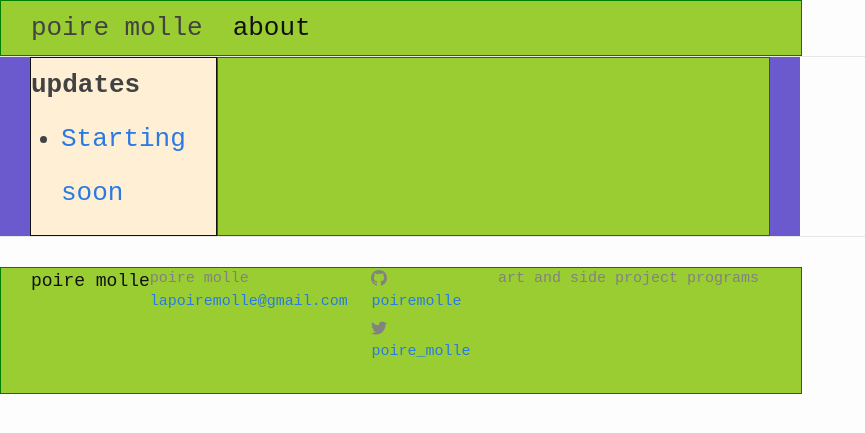
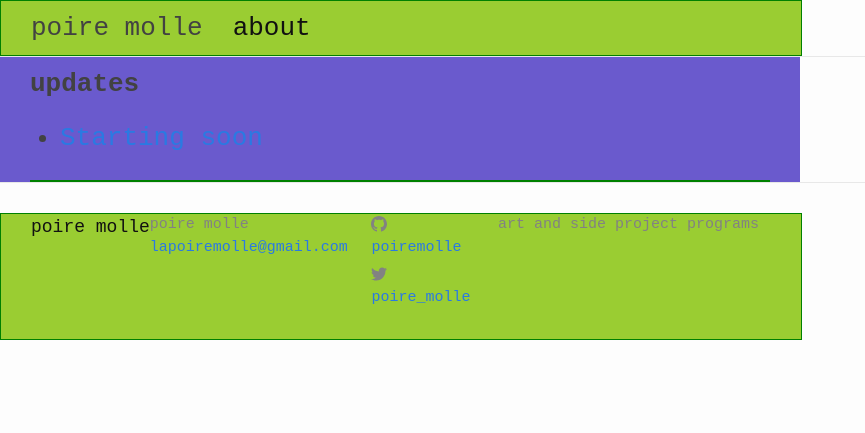
Before and after one commit to poiremolle/blog, a Jekyll site: the page built from index.md, in a window 1280 px wide. Shown: the top 433 px of the page, without its empty margins (0-865 px from the left). Built offline with Jekyll 4.4.1, drawn with Linux system fonts in a browser that asks for light colours.

Commit message:
removing post-list div

```diff
--- a/_includes/post-list.html
+++ b/_includes/post-list.html
@@ -1,4 +1,4 @@
-<div class="post-list">
+<!--<div class="post-list">-->
 {%- if site.posts.size > 0 -%}
 <nav class="post-list-nav">
     <input type="checkbox" id="post-list-trigger" class="nav-trigger" />
@@ -24,4 +24,4 @@
     </div>
 </nav>
 {%- endif -%}
-</div>
+<!--</div>-->
```
